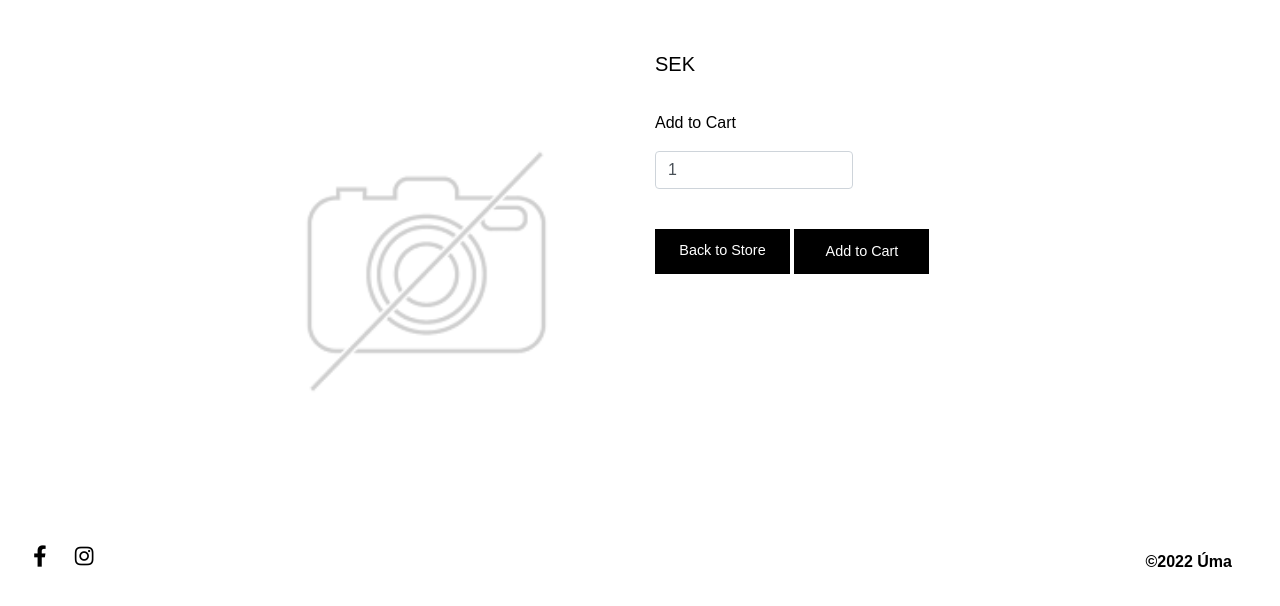
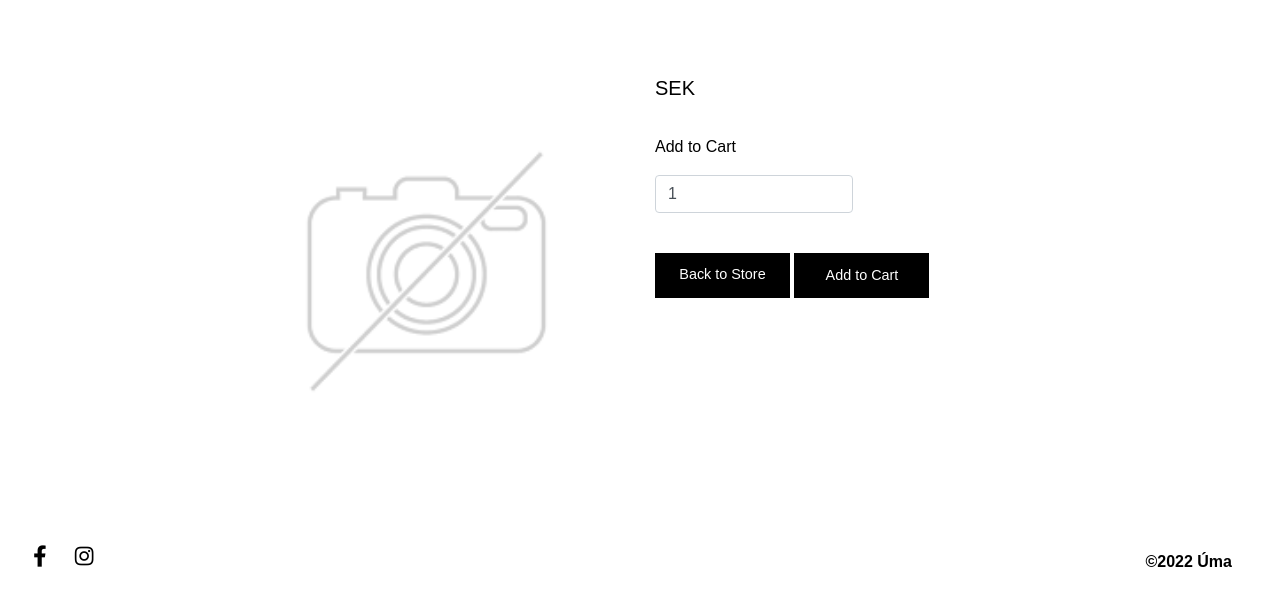
Before and after one commit to CarlssonOscar/uma-vintage, a Django app: template products/templates/products/product_details.html in a window 1280 px wide. Shown: the part 178-784 px from the top of the page. Run offline with Django 3.2, Linux system fonts and the light colour scheme; the template is opened without the code that fills it, so the values that code supplies are empty; some libraries are stand-ins or nearby versions.

Commit message:
Adjust text to image

```diff
--- a/products/templates/products/product_details.html
+++ b/products/templates/products/product_details.html
@@ -26,7 +26,7 @@
                 {% endif %}
             </div>
         </div>
-        <div class="col-12 col-md-6 col-lg-4">
+        <div class="col-12 col-md-6 col-lg-4 mt-4">
             <div class="product-details-container mb-4 mt-md-4">
                 <p class="mb-0">{{ product.name }}</p>
                 <p class="lead mb-0 text-left">{{ product.price }} SEK</p>
```
